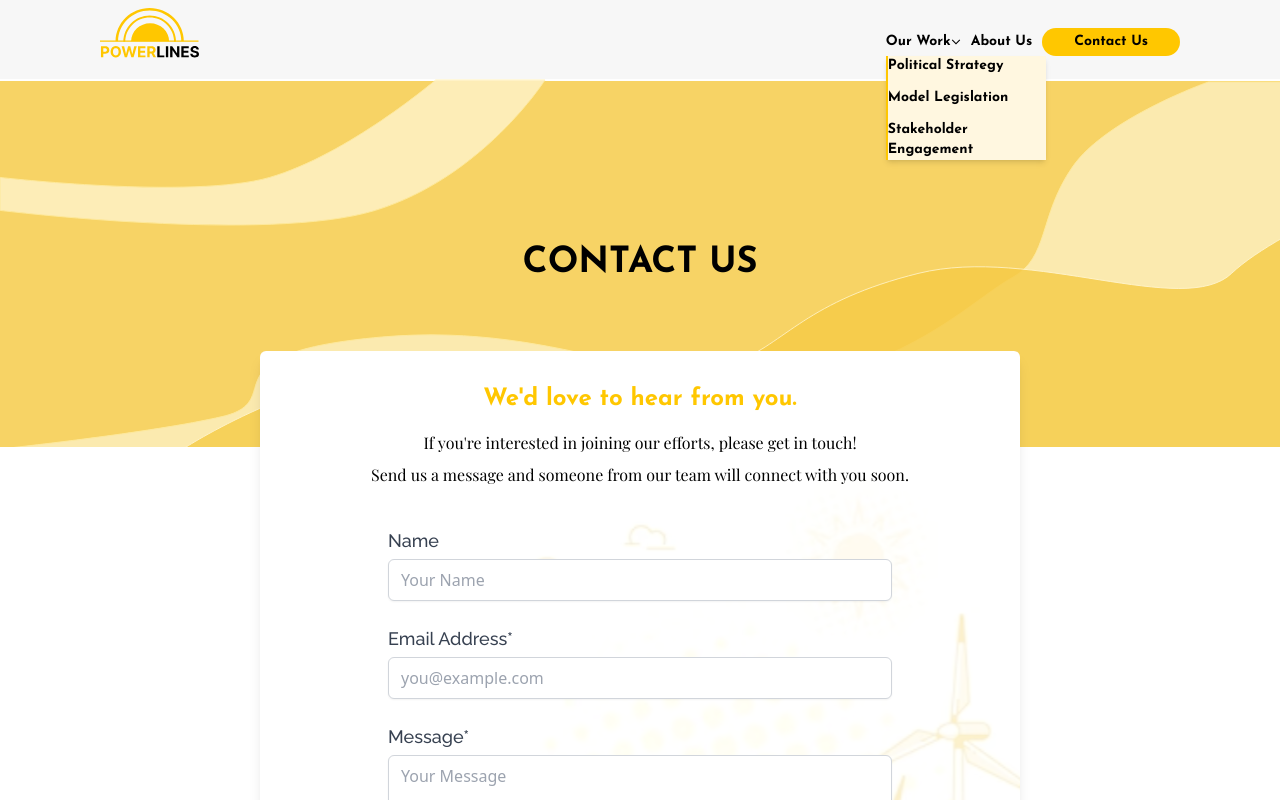
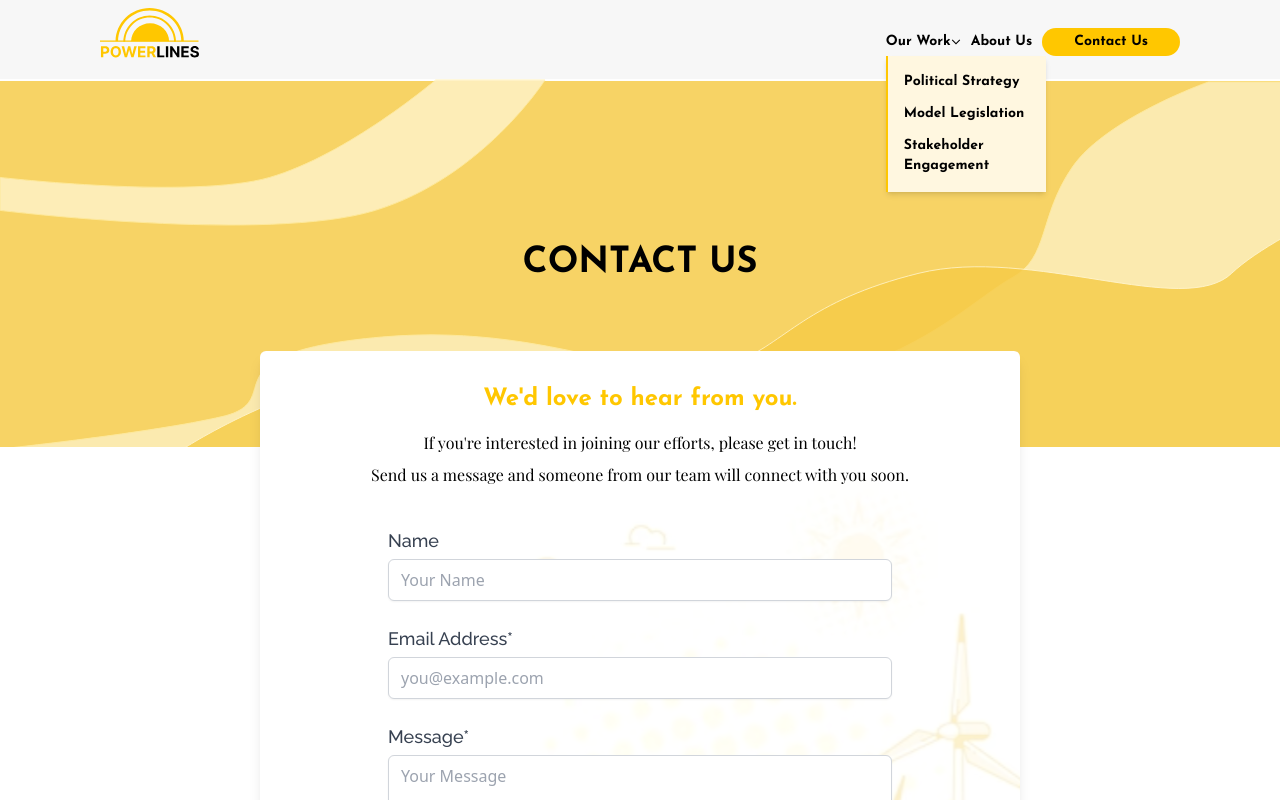
Before and after one commit to wolfy1313/powerlines-website, a Next.js app: page /contact-us in a window 1280 px wide. Both pictures are taken after a click on the button "Our Work". Shown: the top 800 px of the page. Built offline with nearby package versions, Linux system fonts and the light colour scheme; a web font is replaced by a local one.

Commit message:
update styling on our work dropdown in Header.tsx

```diff
--- a/src/components/Header.tsx
+++ b/src/components/Header.tsx
@@ -33,7 +33,7 @@ function Header() {
               />
             </div>
             {isDropdownVisible && (
-              <ul className="absolute left-0 mt-1 w-40 bg-light-yellow border-l-2 border-l-main-yellow shadow-md space-y-3">
+              <ul className="absolute left-0 mt-1 w-40 pl-4 py-4 bg-light-yellow border-l-2 border-l-main-yellow shadow-md space-y-3">
                 <li className="hover:bg-gray-100">
                   <Link href="/ourWork">Political Strategy</Link>
                 </li>
```
